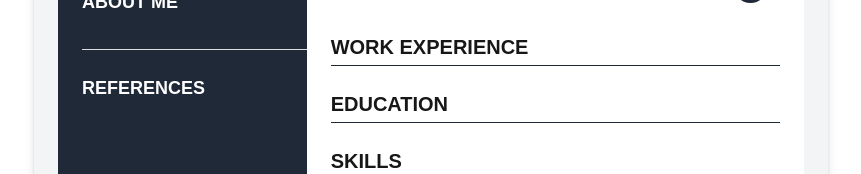
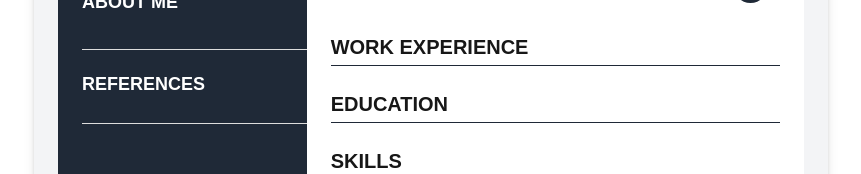
Before and after one commit to Asfak06/cv-builder-frontend, a Next.js app: page /cv-download in a window 1280 px wide. Shown: the part 212-386 px from the top of the page, without its empty margins (209-1070 px from the left). Built offline with nearby package versions, Linux system fonts and the light colour scheme.

Commit message:
first template ui design done

```diff
--- a/components/cv-builder/templates/Template1.tsx
+++ b/components/cv-builder/templates/Template1.tsx
@@ -31,20 +31,20 @@ export default function Template1() {
                     <p className="text-gray-300 text-sm mt-2 pr-5 pb-5 text-justify">{parse(summary)}</p>
                 </div>
                 {/* References */}
-                <div className="mt-6">
+                <div className="mt-5 pb-5 border-b border-[#ddd]">
                     <h2 className="text-lg font-semibold border-b border-gray-800 uppercase pb-1">References</h2>
                     {references.map((ref, index) => (
-                        <p key={index} className="text-gray-300 text-sm mt-2"><strong>{ref.name}</strong> - {ref.position} at {ref.company}</p>
+                        <p key={index} className="text-gray-300 text-sm mt-2"><strong>{ref.name}</strong> <span className="font-normal block pt-1">{ref.position}</span> <span className="font-normal block pt-1">{ref.company}</span></p>
                     ))}
                 </div>
             </div>
 
             {/* Right Column */}
-            <div className="bg-white p-6 w-full md:w-2/3 rounded-lg md:rounded-l-none">
+            <div className="bg-white p-6 w-full md:w-2/3">
                 <div className="flex justify-between items-center pb-[30px] pt-[30px]">
                     {/* Personal Details */}
                     <div className="text-left mt-4">
-                        <h1 className="text-2xl font-bold">{personalDetails.firstName} {personalDetails.lastName}</h1>
+                        <h1 className="text-2xl font-bold uppercase">{personalDetails.firstName} {personalDetails.lastName}</h1>
                         <p className="text-gray-400 uppercase">{personalDetails.jobTitle}</p>
                     </div>
                     <div className="mt-4 space-y-2">
```
